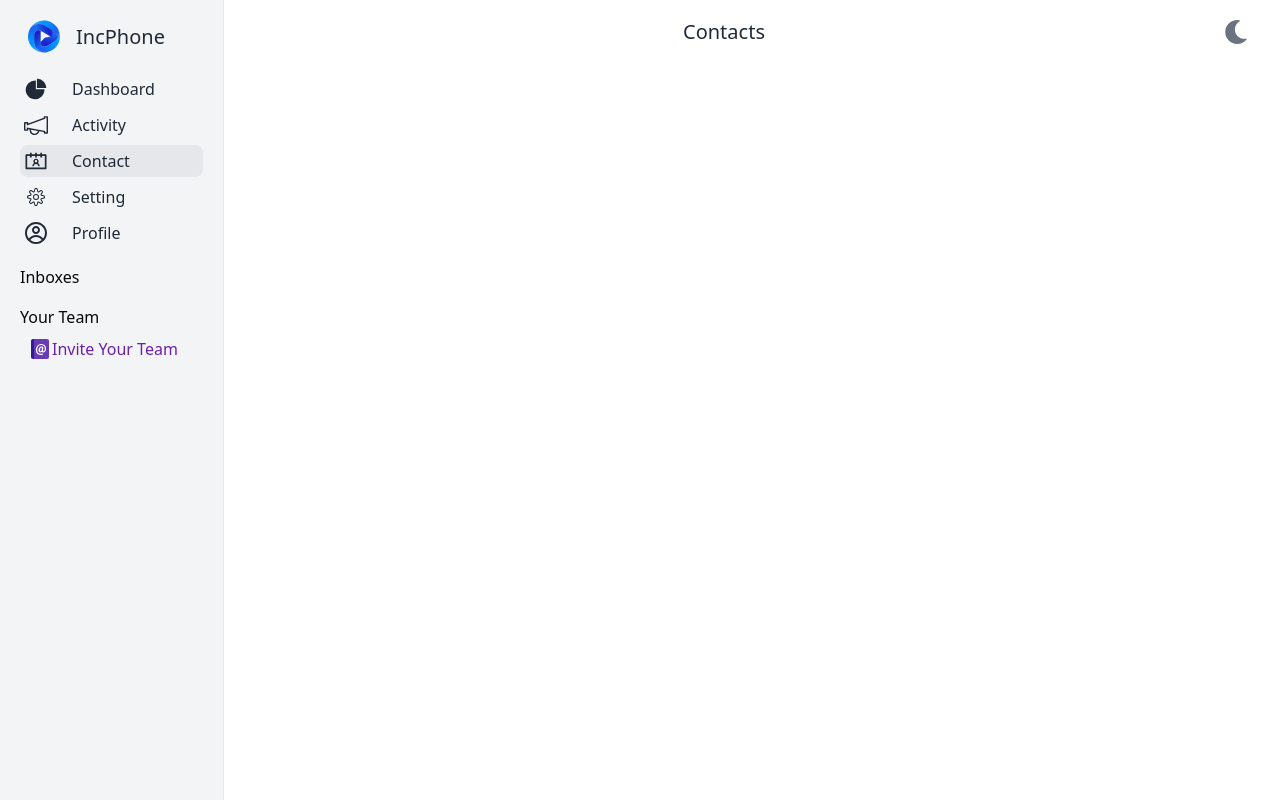
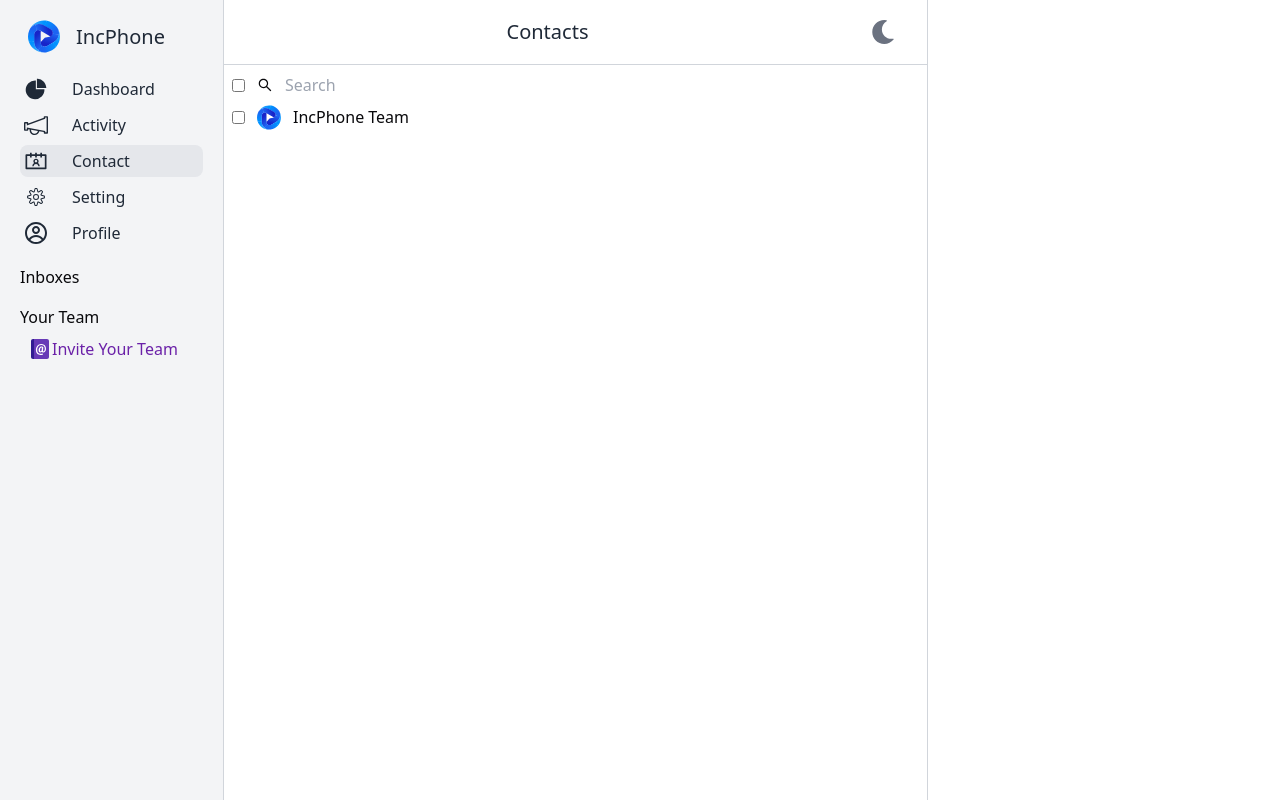
Before and after one commit to malaidev/incPhone_frontend, a React (Create React App) app: page /contact in a window 1280 px wide. Built offline with nearby package versions, Linux system fonts and the light colour scheme.

Commit message:
add some static feature to the contact page

```diff
--- /dev/null
+++ b/src/assets/images/index.js
@@ -0,0 +1,7 @@
+import Logo from "./logo.svg"
+
+const Images = {
+  Logo,
+}
+
+export default Images
--- /dev/null
+++ b/src/assets/index.js
@@ -0,0 +1,3 @@
+import Images from "./images"
+
+export { Images }
--- a/src/components/Logo.js
+++ b/src/components/Logo.js
@@ -3,7 +3,7 @@
 
 const Logo = () => {
   return (
-    <nav className="border-gray-200 px-2 py-2.5 rounded dark:bg-gray-800">
+    <nav className="border-gray-300 px-2 py-2.5 rounded dark:bg-gray-800">
       <div className="flex items-center">
         <img src={logo} className="h-7 mr-3 " alt="medium.ia logo" />
         <span className="text-xl font-medium whitespace-nowrap dark:text-white">
--- a/src/components/Navbar.js
+++ b/src/components/Navbar.js
@@ -3,7 +3,7 @@
 
 const Navbar = (props) => {
   return (
-    <nav className="bg-white px-2 py-3 rounded dark:bg-gray-800">
+    <nav className="bg-white px-2 py-3 dark:bg-gray-800 border-b border-gray-300 dark:border-gray-600">
       <div className="container flex justify-between items-center mx-auto">
         <div className="flex items-center mx-auto">
           <span className="text-xl font-medium whitespace-nowrap dark:text-white">
--- a/src/components/Sidebar.js
+++ b/src/components/Sidebar.js
@@ -30,7 +30,7 @@
       <div
         className={`${
           open ? "w-56" : "w-fit"
-        } hidden sm:block relative h-screen duration-300 bg-gray-100 border-r border-gray-200 dark:border-gray-600 p-5 dark:bg-slate-800`}
+        } hidden sm:block relative h-screen bg-gray-100 border-r border-gray-300 dark:border-gray-600 p-5 dark:bg-slate-800`}
       >
         {/* <BsArrowLeftCircle
           className={`${
--- a/src/pages/Contact.js
+++ b/src/pages/Contact.js
@@ -1,11 +1,42 @@
 import React from "react"
 import Navbar from "../components/Navbar"
+import { AiOutlineSearch } from "react-icons/ai"
+import { Images } from "../assets"
 
 export const Contact = () => {
   return (
-    <div>
-      <Navbar name="Contacts" />
-      <div className="m-5"></div>
+    <div className="grid grid-cols-3 min-h-full">
+      <div className="col-span-2 border-r border-gray-300 dark:border-gray-600">
+        <Navbar name="Contacts" />
+        <div className="flex flex-col mx-2">
+          <div className="my-2 flex items-center">
+            <input
+              type="checkbox"
+              className="accent-purple-800 checked:bg-gray-800 dark:bg-white mr-3"
+            />
+            <span className="text-black dark:text-white mr-3">
+              <AiOutlineSearch />
+            </span>
+            <input
+              type="text"
+              placeholder="Search"
+              autoFocus
+              className="w-full bg-white dark:bg-gray-800 outline-none text-black dark:text-white"
+            />
+          </div>
+          <div className="mb-2 flex items-center">
+            <input
+              type="checkbox"
+              className="accent-purple-800 checked:bg-gray-800 dark:bg-white mr-3"
+            />
+            <span className="text-black dark:text-white mr-3">
+              <img alt="Logo" src={Images.Logo} width="24" height="24" />
+            </span>
+            <span className="text-black dark:text-white">IncPhone Team</span>
+          </div>
+        </div>
+      </div>
+      <div></div>
     </div>
   )
 }
```
